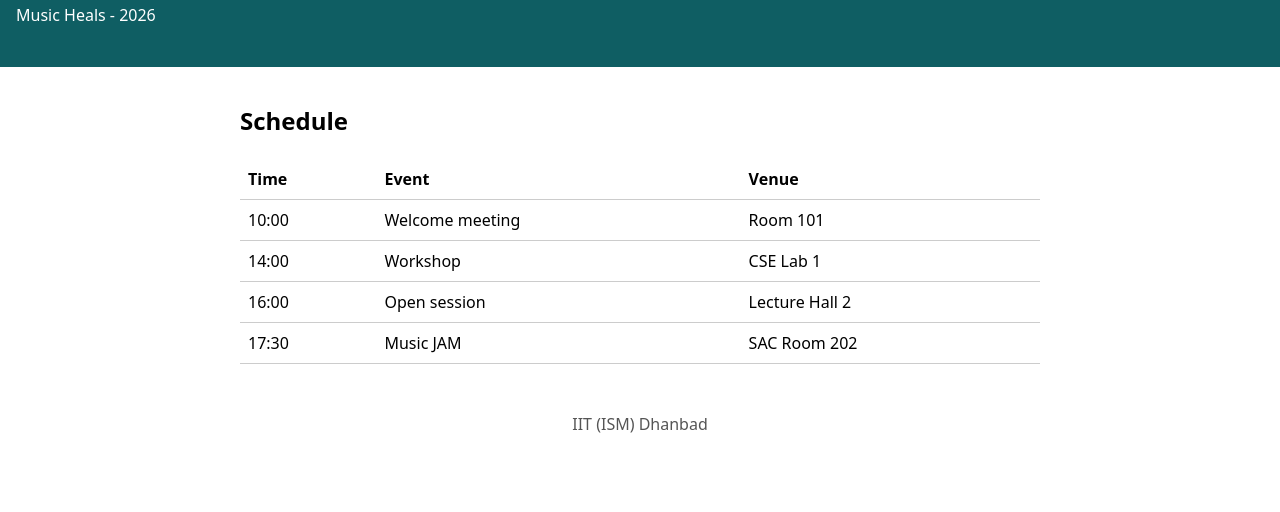
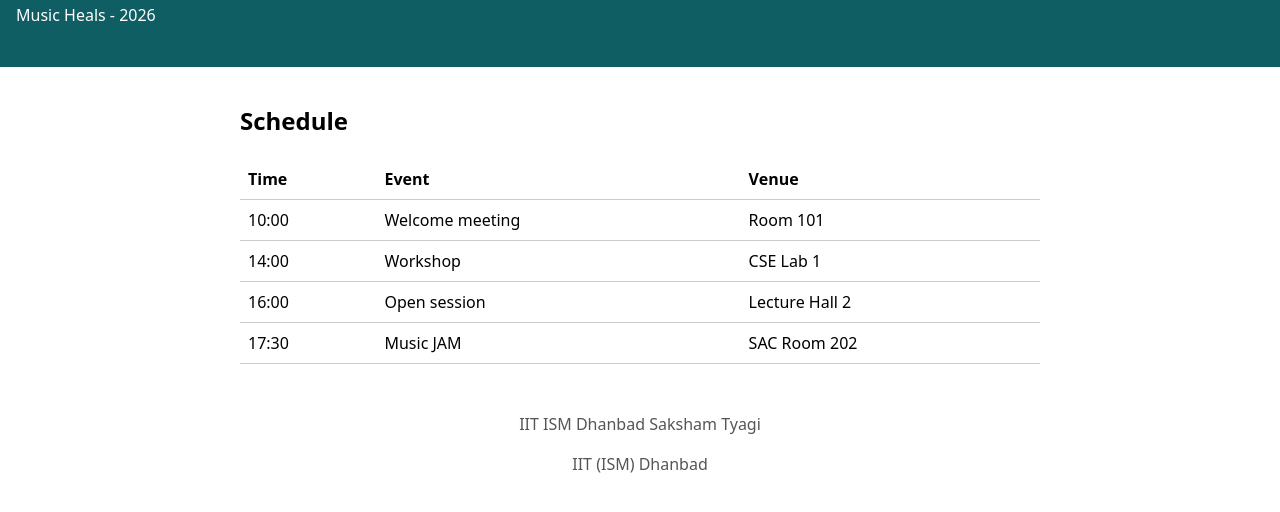
Before and after one commit to Saksham-26JE0675/club-page, a plain HTML site: page index.html in a window 1280 px wide. Shown: the part 112-624 px from the top of the page. Drawn offline with Linux system fonts and the light colour scheme.

Commit message:
Add my name to the footer

```diff
--- a/index.html
+++ b/index.html
@@ -32,6 +32,7 @@
   </main>
 
   <footer>
+	<p>IIT ISM Dhanbad Saksham Tyagi</p>
     <p>IIT (ISM) Dhanbad</p>
   </footer>
 </body>
```
